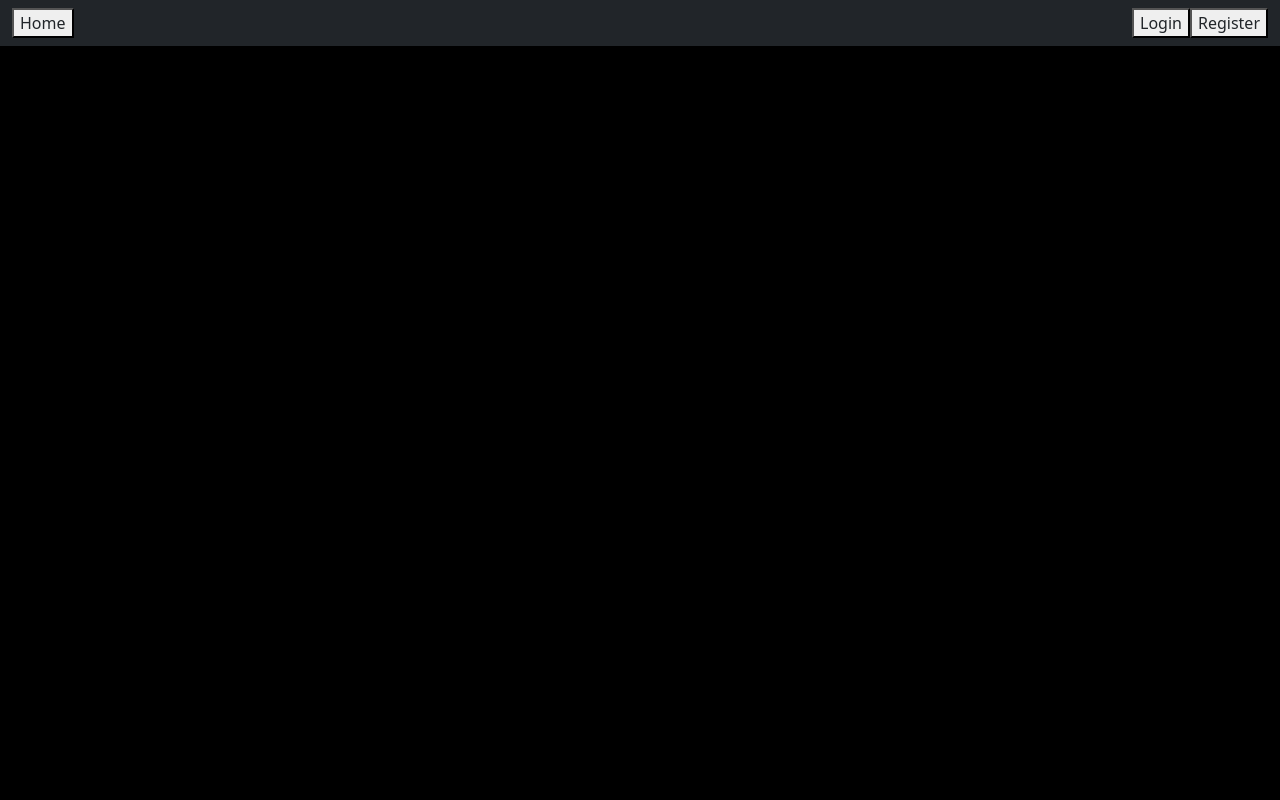
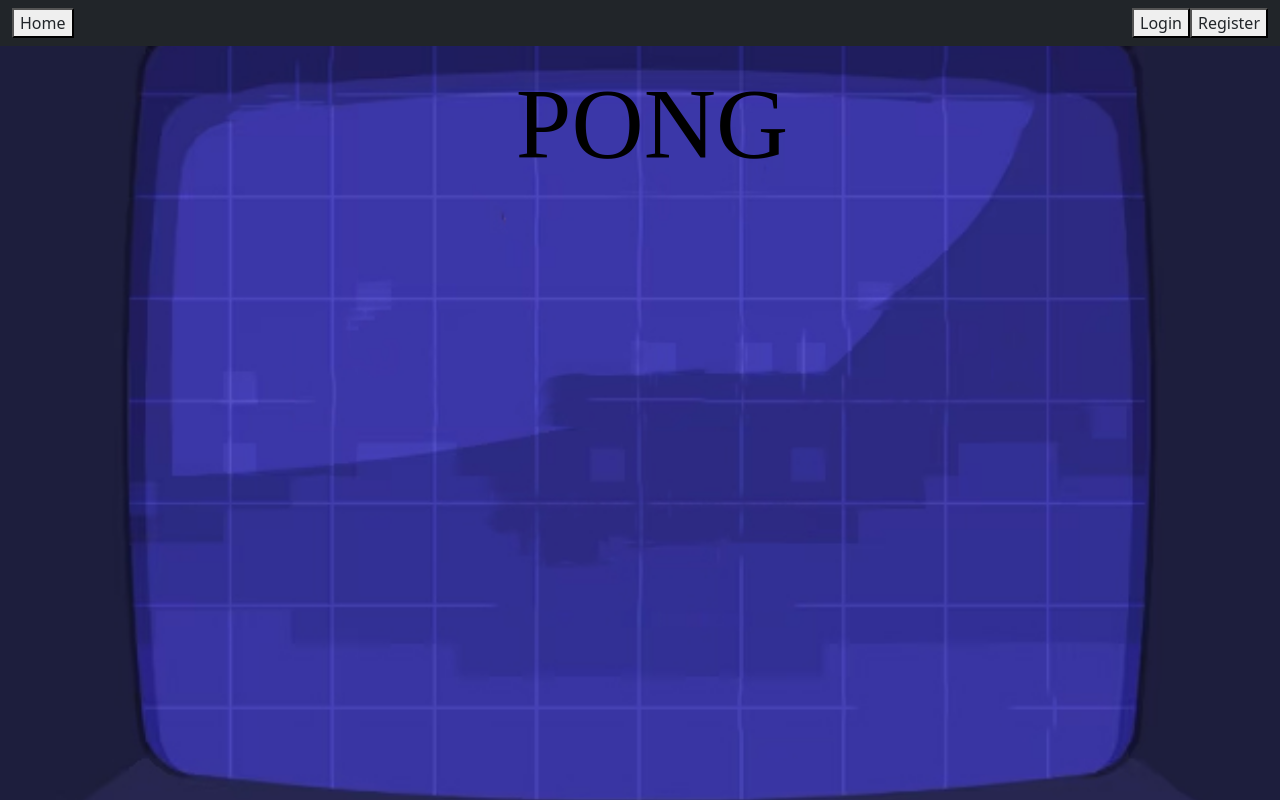
Before and after one commit to GoogelTrad/Transcendance, a React (Create React App) app in the folder frontend/core/: page /games_pong/1 in a window 1280 px wide. Before the commit this address had no page. Built offline with nearby package versions, Linux system fonts and the light colour scheme; the HTML template or start-up script is replaced by a standard one.

Commit message:
debut canvas

```diff
--- a/frontend/core/src/App.js
+++ b/frontend/core/src/App.js
@@ -7,6 +7,7 @@ import Home from './Home';
 import Logout from './users/Logout';
 import Room from './chat/index';
 import Home_game from './game/Home_game';
+import Games_pong from './game/Games_pong';
 import { Game, Games} from './game/game';
 import { AuthProvider, useAuth } from './users/AuthContext';
 import { BrowserRouter as Router, Route, Routes, Link } from 'react-router-dom';
@@ -103,6 +104,7 @@ function App() {
             <Route path='/game/:id' element={<Game />} />
             <Route path='/profile' element={<Profile />} />
             <Route path='/games/:id' element={<Games />} />
+            <Route path='/games_pong/:id' element={<Games_pong />} />
           </Routes>
 
         </div>
--- /dev/null
+++ b/frontend/core/src/game/Games_pong.css
@@ -0,0 +1,3 @@
+canvas{
+    background-color: transparent;
+}
--- /dev/null
+++ b/frontend/core/src/game/Games_pong.js
@@ -0,0 +1,35 @@
+import '../Home'
+import './Games_pong.css'
+import 'bootstrap/dist/css/bootstrap.min.css';
+import 'bootstrap/dist/js/bootstrap.bundle.min';
+import Button from 'react-bootstrap/Button';
+import { BrowserRouter as Router, Route, Routes, Link, useNavigate } from 'react-router-dom';
+import React, { useEffect, useState } from "react";
+import { jwtDecode } from "jwt-decode";
+import { getCookies } from './../App.js';
+import axios from 'axios';
+
+function Game(){
+
+    useEffect(() => {
+        const canvas = document.querySelector("canvas");
+        const ctx = canvas.getContext("2d");
+        ctx.fillStyle = "green";
+        ctx.fillRect(10, 10, 50, 50);
+});
+}
+
+function Games_pong() {
+    return (
+        <div className="games-container container-fluid">
+        <h1 className='position-absolute title text-center text-white title-overlay w-100'>pong</h1>
+        <canvas >
+        </canvas>
+        <div className="d-flex flex-column align-items-center justify-content-center col-12 col-md-5 flex-grow-1">
+            <Button type='submit' className='button'>Tournement_</Button>
+        </div>
+    </div>
+    )
+}
+
+export default Games_pong
--- a/frontend/core/src/game/Home_game.css
+++ b/frontend/core/src/game/Home_game.css
@@ -44,3 +44,9 @@ html, body, #root {
     font-size: 30px;
     text-transform: uppercase;
   }
+
+  canvas {
+    background-color: transparent;
+    width : 100vw;
+    height: 100vh;
+}
--- a/frontend/core/src/game/Home_game.js
+++ b/frontend/core/src/game/Home_game.js
@@ -31,7 +31,8 @@ function Home_game() {
                 }
             })
             console.log(response.data);
-            navigate(`/games/${response.data.id}`);
+            navigate(`/games_pong/${response.data.id}`)
+        //    navigate(`/games/${response.data.id}`);
         } catch (error) {
             console.error("Error submitting Player:", error);
         }
@@ -41,6 +42,8 @@ function Home_game() {
         <>
         <div className="games-container container-fluid">
             <h1 className='position-absolute title text-center text-white title-overlay w-100'>pong</h1>
+
+
             <div className="d-flex flex-column align-items-center justify-content-center col-12 col-md-5 flex-grow-1">
                 <Button
                     type='submit'
--- a/frontend/core/src/game/game.js
+++ b/frontend/core/src/game/game.js
@@ -8,6 +8,7 @@ import { jwtDecode } from "jwt-decode";
 import { getCookies } from './../App.js';
 import { BrowserRouter as Router, Route, Routes, Link, useNavigate } from 'react-router-dom';
 import { useParams } from 'react-router-dom';
+import axiosInstance from '../instance/AxiosInstance.js';
 
 const Games = () => {
     const [game, setGame] = useState(null);
@@ -54,7 +55,6 @@ const Games = () => {
             ws.onmessage = function(e) {
                 console.log('Received:', e.data);
             };
-            //setGame(response.data);
         } catch (error) {
             console.error("Error fetching game by ID:", error);
         }
```
